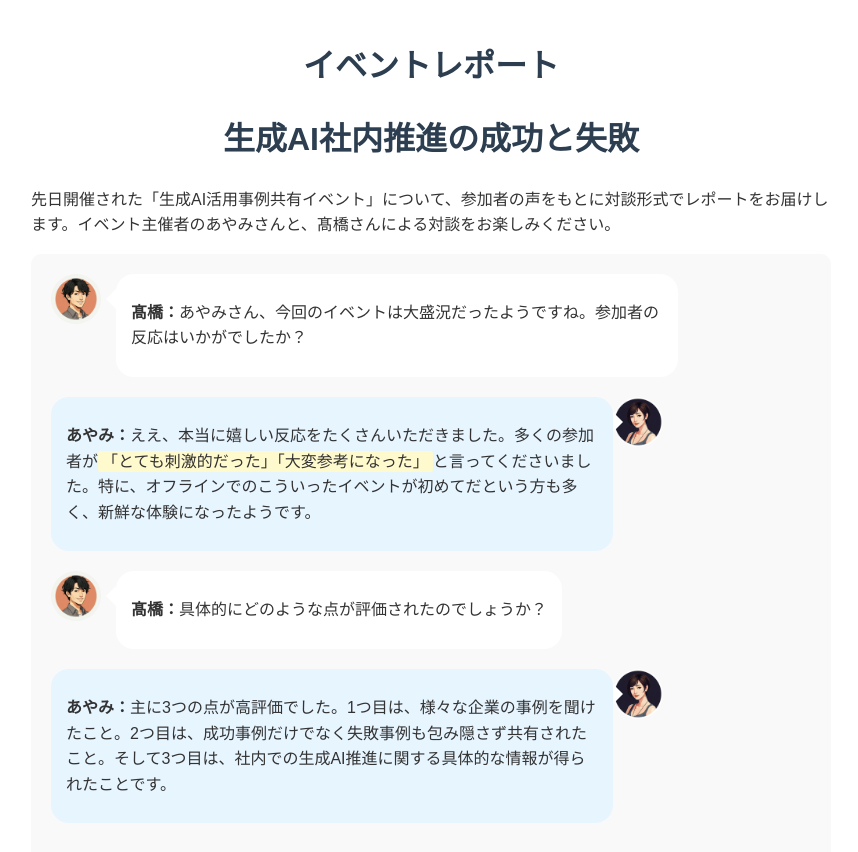
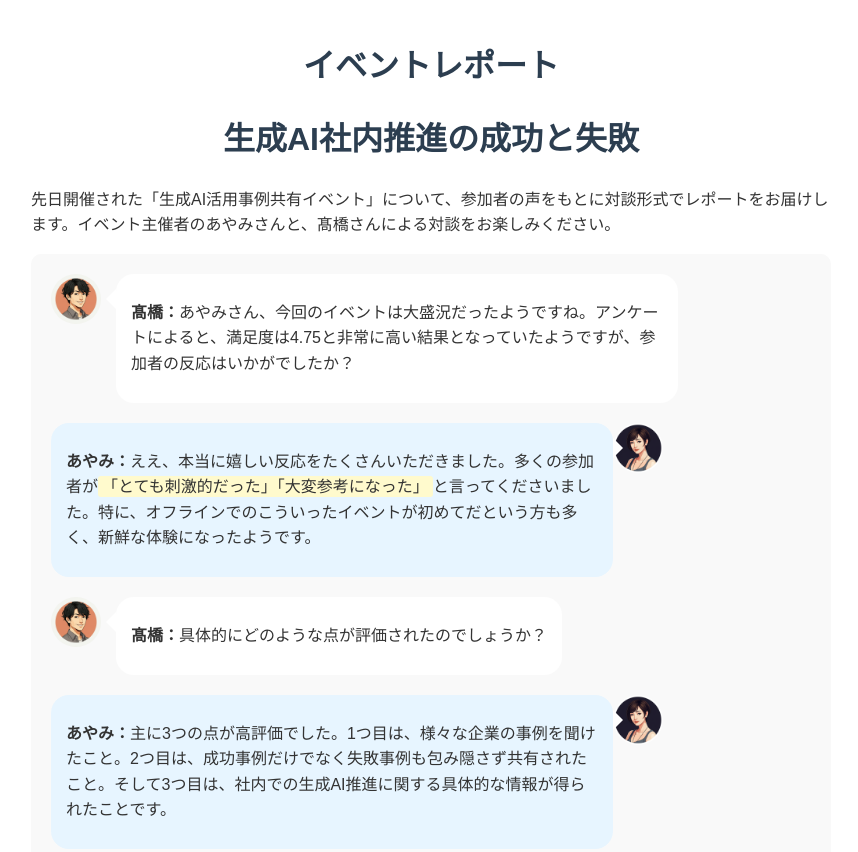
Before and after one commit to ayami0621/eventreport, a plain HTML site: page index.html in a window 1280 px wide. Shown: the top 852 px of the page, without its empty margins (209-1067 px from the left). Drawn offline with Linux system fonts and the light colour scheme.

Commit message:
Update index.html

```diff
--- a/index.html
+++ b/index.html
@@ -87,7 +87,7 @@
         <div class="message interviewer">
             <img src="https://github.com/ayami0621/eventreport/raw/main/image_fx_.jpg" alt="髙橋アイコン" class="avatar">
             <div class="bubble">
-                <p><strong>髙橋：</strong>あやみさん、今回のイベントは大盛況だったようですね。参加者の反応はいかがでしたか？</p>
+                <p><strong>髙橋：</strong>あやみさん、今回のイベントは大盛況だったようですね。アンケートによると、満足度は4.75と非常に高い結果となっていたようですが、参加者の反応はいかがでしたか？</p>
             </div>
         </div>
 
```
